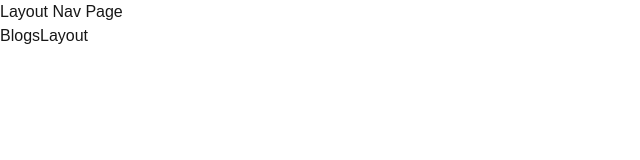
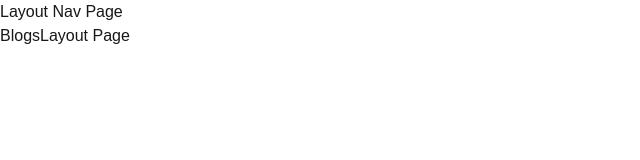
Before and after one commit to myomarlar/stack-Overflow, a Next.js app: page /blogs in a window 1280 px wide. Shown: the top 160 px of the page, without its empty margins (0-640 px from the left). Built offline with nearby package versions, Linux system fonts and the light colour scheme.

Commit message:
dynamic_route

```diff
--- a/app/blogs/page.tsx
+++ b/app/blogs/page.tsx
@@ -7,8 +7,7 @@ export default function BlogsLayout({
 }) {
   return (
     <div>
-      {" "}
-      <h1> BlogsLayout</h1>
+      <h1> BlogsLayout Page</h1>
     </div>
   );
 }
```
